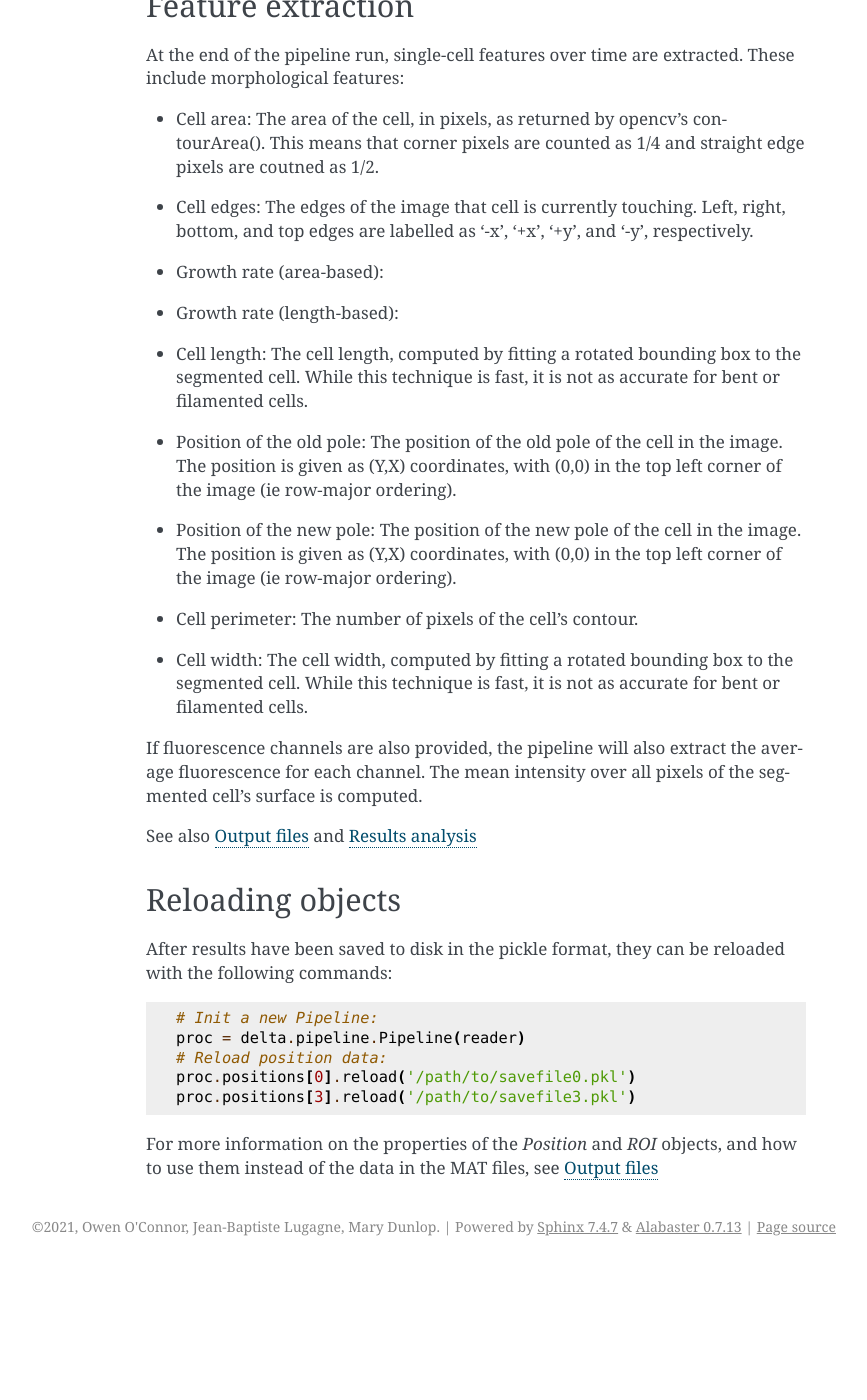
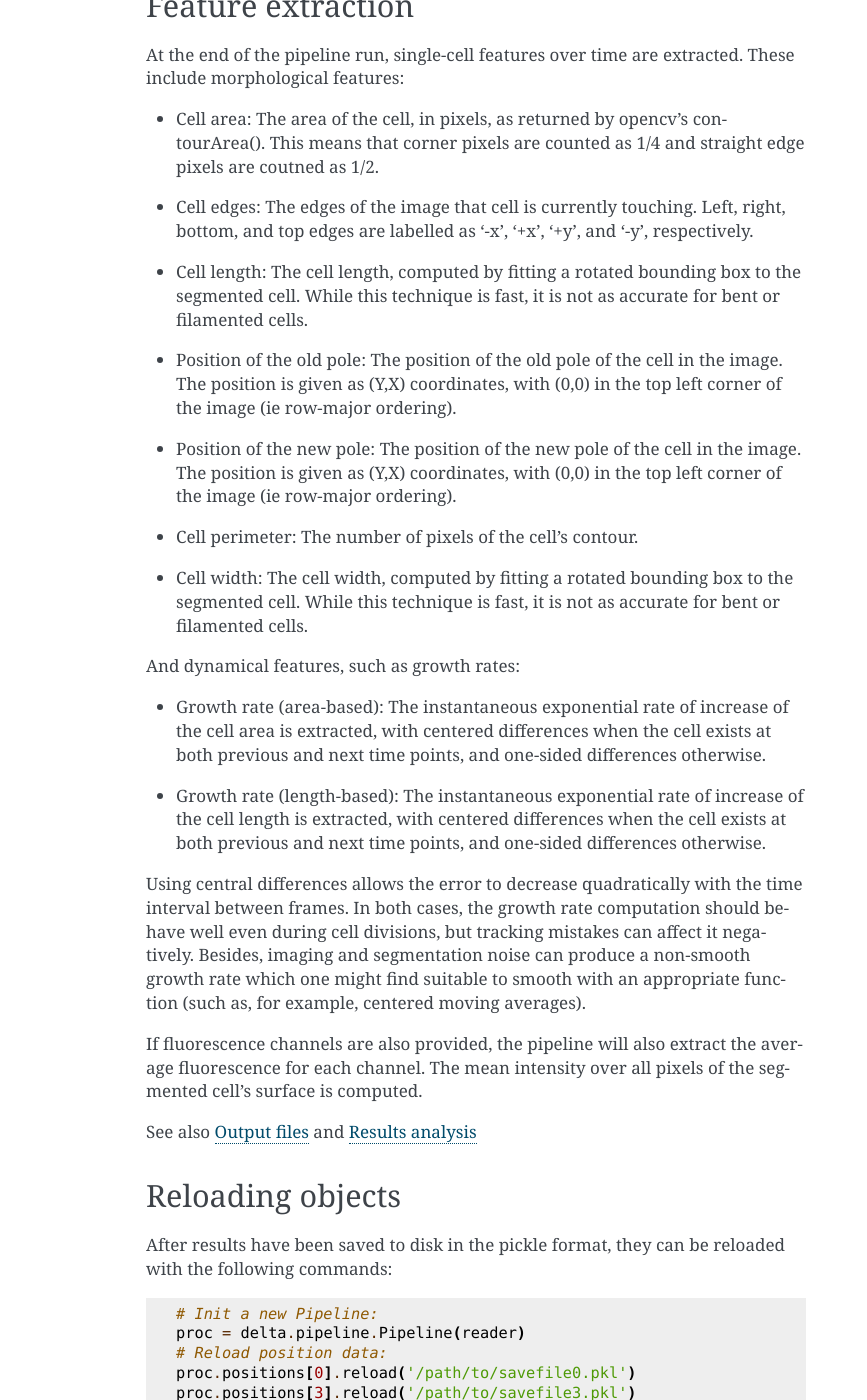
Before and after one commit to maximuswatkins/DeLTA_TF_2D, a Sphinx documentation site: the page built from docs/usage/pipeline_desc.rst, in a window 1280 px wide and 1400 px high, scrolled down 2833 px. Shown: the whole window, without its empty margins (274-1141 px from the left). Built offline with Sphinx 7.4.7, drawn with Linux system fonts in a browser that asks for light colours; before the commit the page ends 4099 px from its top, so only the background shows below that.

Commit message:
Add documentation for growth rate

```diff
--- a/docs/usage/pipeline_desc.rst
+++ b/docs/usage/pipeline_desc.rst
@@ -157,6 +155,24 @@ These include morphological features:
 * | Cell width: The cell width, computed by fitting a rotated bounding box
     to the segmented cell. While this technique is fast, it is not as
 	accurate for bent or filamented cells.
+
+And dynamical features, such as growth rates:
+
+* | Growth rate (area-based): The instantaneous exponential rate of increase
+    of the cell area is extracted, with centered differences when the cell
+    exists at both previous and next time points, and one-sided differences
+    otherwise.
+* | Growth rate (length-based): The instantaneous exponential rate of increase
+    of the cell length is extracted, with centered differences when the cell
+    exists at both previous and next time points, and one-sided differences
+    otherwise.
+
+Using central differences allows the error to decrease quadratically with the
+time interval between frames.  In both cases, the growth rate computation
+should behave well even during cell divisions, but tracking mistakes can affect
+it negatively. Besides, imaging and segmentation noise can produce a non-smooth
+growth rate which one might find suitable to smooth with an appropriate function
+(such as, for example, centered moving averages).
 
 If fluorescence channels are also provided, the pipeline will also extract
 the average fluorescence for each channel. The mean intensity over all pixels
```
Also changed, not shown: other parts of docs/usage/pipeline_desc.rst (+0 -2 lines), docs/usage/outputs.rst (+8 -4 lines).
